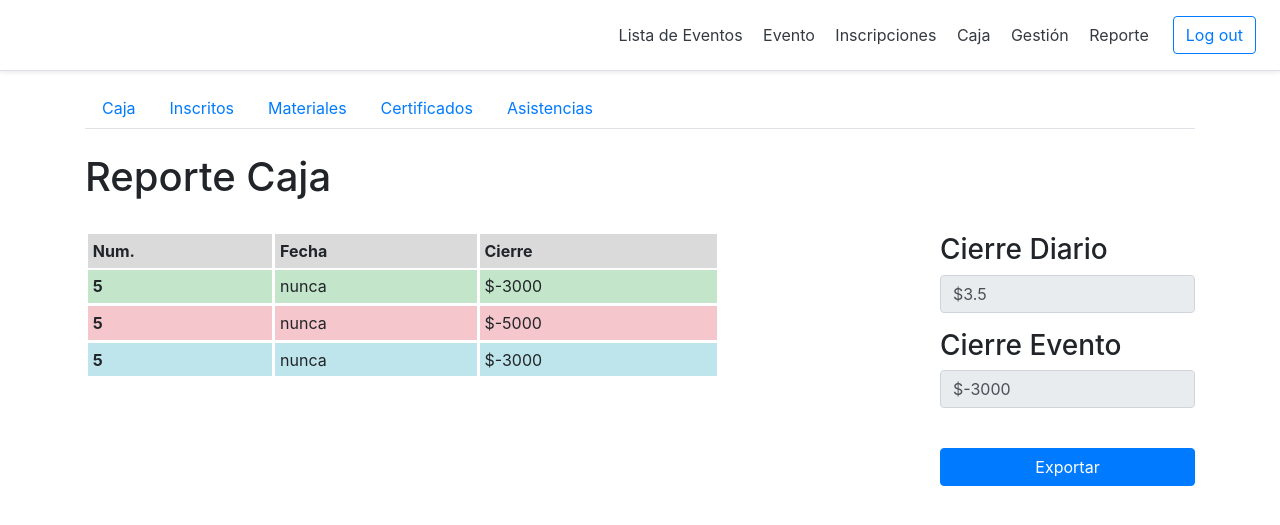
After one commit to Verborrea/sistema-gestor-eventos, a Flask app: page /reporteCaja in a window 1280 px wide. The commit adds this page. Shown: the top 525 px of the page. Run offline with Flask 2, Linux system fonts and the light colour scheme.

Commit message:
FRONTEND Reporte Caja, Reportes completos

```diff
--- a/app.py
+++ b/app.py
@@ -1420,5 +1420,38 @@ def obtenerParticipantesCertificados():
     }
     return response
 
+# Reporte Caja
+
+@app.route('/reporteCaja', methods=['POST','GET'])
+def reporteCaja():
+    #tipos son ingreso, egreso, otro son para el color de la celda
+    general =[
+        {"num":"5","fecha":"nunca","cierre":"$-3000","tipo":"ingreso"},
+        {"num":"5","fecha":"nunca","cierre":"$-5000","tipo":"egreso"},
+        {"num":"5","fecha":"nunca","cierre":"$-3000","tipo":"otro"},
+
+    ]
+    cierreEvento="$-3000"
+    cierreDiario="$3.5"
+    lens = {
+        "general":len(general)
+    }
+    return render_template(
+        "SCV-B10ReporteCaja.html",
+        cierreEvento=cierreEvento,
+        cierreDiario=cierreDiario,
+        general=general,
+        len = lens
+    )
+
+@app.route('/obtenerReporteCaja', methods=['POST','GET'])
+def obtenerReporteCaja():
+    # No olvidar generar el pdf
+    response ={
+        "fileName":"Reporte Caja.pdf",
+        "url" : "/static/pdfs/pdf.pdf"
+    }
+    return response
+
 if __name__ == '__main__':
     app.run()
--- a/templates/Reportes.html
+++ b/templates/Reportes.html
@@ -4,7 +4,7 @@
 <html>
     <nav>
         <div class="nav nav-tabs" id="nav-tab" role="tablist">
-            <a class="nav-link"  href="#" role="tab" aria-controls="nav-home" aria-selected="true">
+            <a class="nav-link"  href="{{ url_for('reporteCaja') }}" role="tab" aria-controls="nav-home" aria-selected="true">
                 Caja
             </a>
             <a class="nav-link"  href="{{ url_for('reporteInscritos') }}" role="tab" aria-controls="nav-home" aria-selected="true">
--- /dev/null
+++ b/templates/SCV-B10ReporteCaja.html
@@ -0,0 +1,63 @@
+{% extends "Reportes.html" %}
+<html>
+{% block Reporte %}
+<style>
+    th,td {
+        border-style: solid;
+        border-color: #ffffff !important;
+    }
+</style>
+    <h1>Reporte Caja</h1>
+    <br>
+    <div class="row">
+        <div class="col-7">
+            <table class="table table-hover table-sm">
+                <thead>
+                    <tr class="table-active">
+                        <th scope="col">Num.</th>
+                        <th scope="col">Fecha</th>
+                        <th scope="col">Cierre</th>
+                    </tr>
+                </thead>
+                <tbody id="tbody">
+                    {% for i in range(len.general) %}
+                        <tr class=" {% if general[i].tipo == 'ingreso'%} table-success {% else %}{% if general[i].tipo == 'egreso' %} table-danger{% else %} table-info {% endif %}{% endif %}">
+                            <th scope="row">{{general[i].num}}</th>
+                            <td>{{general[i].fecha}}</td>
+                            <td>{{general[i].cierre}}</td>
+                        </tr>
+                    {% endfor %}
+                </tbody>
+            </table>
+        </div>
+        <div class="col-2"></div>
+        <div class="col-3">
+            <h3>Cierre Diario</h3>
+            <div class="form-group">
+                <input type="text" class="form-control" value="{{cierreDiario}}" readonly>
+            </div>
+            <h3>Cierre Evento</h3>
+            <div class="form-group">
+                <input type="text" class="form-control" value="{{cierreEvento}}" readonly>
+            </div>
+            <br>
+            <a href="#" id="exportar" class="btn btn-primary btn-block" type="button" onclick="exportar()" download="pdf.pdf">Exportar</a>
+
+        </div>
+    </div>
+
+{% endblock %}
+{% block script %}
+<script>
+    function exportar(){
+        const request = new XMLHttpRequest();
+        request.open('GET',  "/obtenerReporteCaja", false);
+        request.onload = () => {
+            const pdf = JSON.parse(request.responseText);
+            document.getElementById("exportar").setAttribute('href',pdf.url)
+            document.getElementById("exportar").setAttribute('download',pdf.fileName)
+        };
+        request.send(formato="pdf")
+    }
+</script>
+{% endblock %}
```
Also changed, not shown: README.md.
